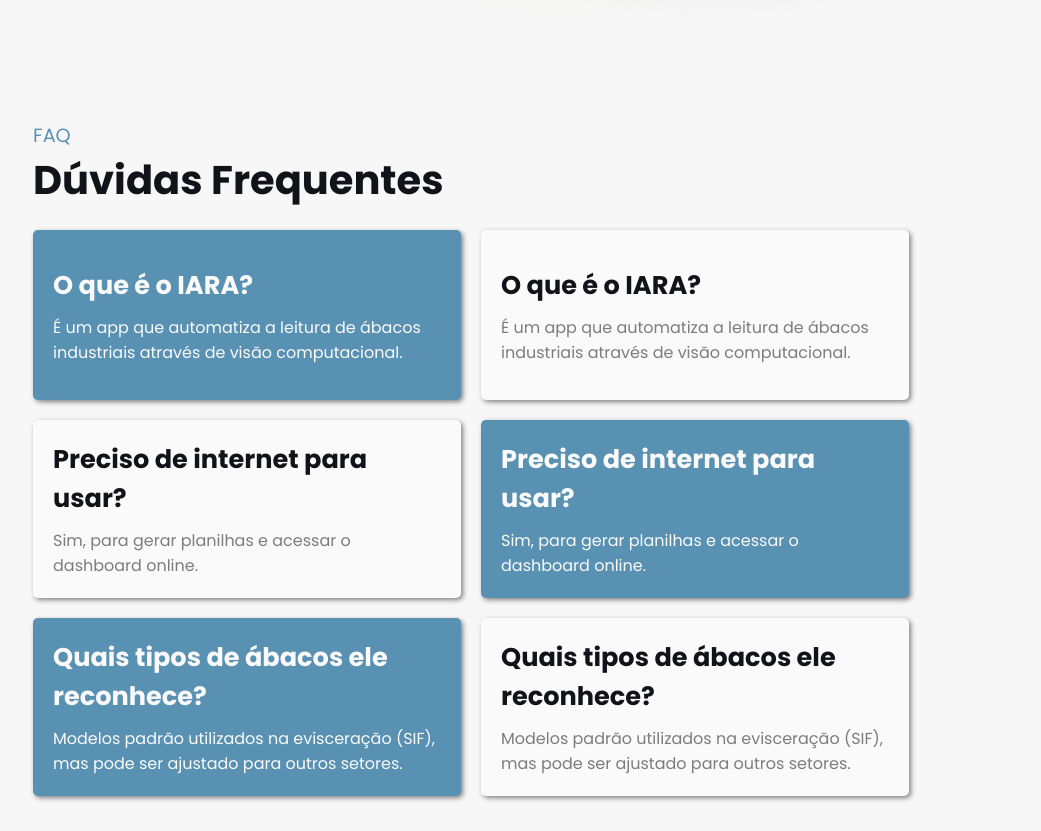
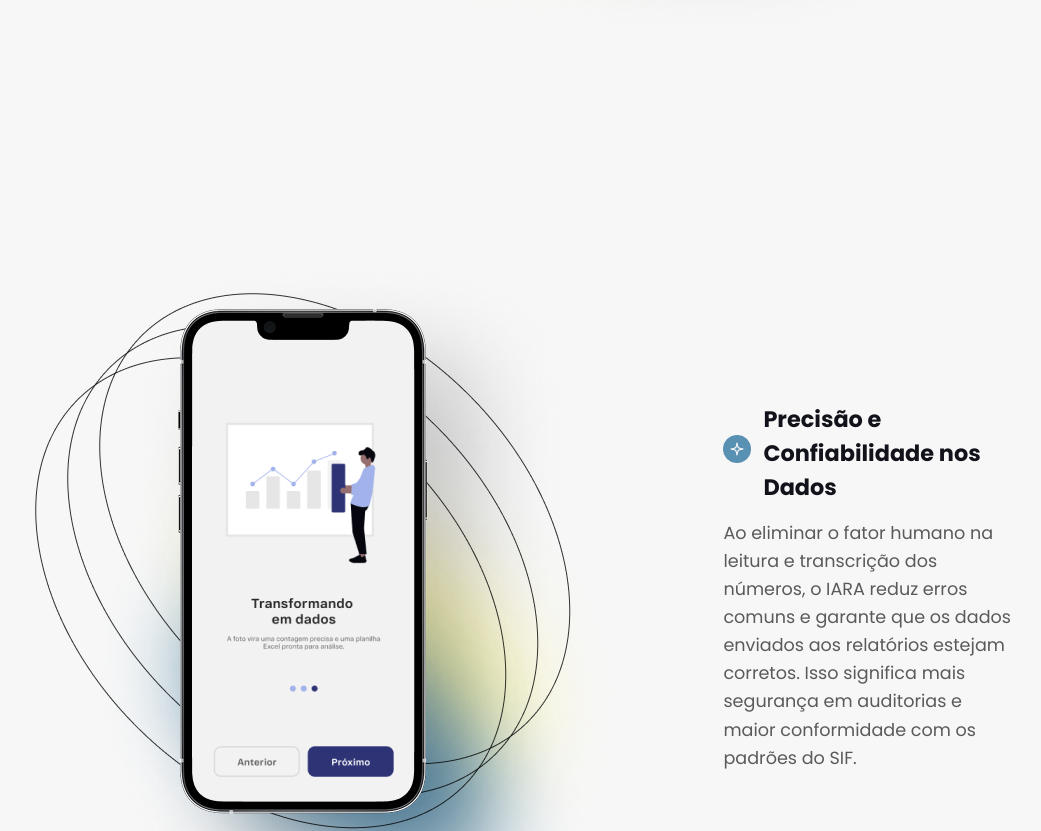
Before and after one commit to luibiondo/Iara-Frontend, a plain HTML site: page index.html in a window 1280 px wide. Shown: the part 2300-3131 px from the top of the page, without its empty margins (159-1200 px from the left). Drawn offline with nearby package versions, Linux system fonts and the light colour scheme.

Commit message:
Adicionando a segunda parte da section Vantagens que faltava

```diff
--- a/index.html
+++ b/index.html
@@ -11,6 +11,7 @@
     <script src="https://cdnjs.cloudflare.com/ajax/libs/jquery/3.7.1/jquery.min.js"
         integrity="sha512-v2CJ7UaYy4JwqLDIrZUI/4hqeoQieOmAZNXBeQyjo21dadnwR+8ZaIJVT8EE2iyI61OV8e6M8PP2/4hpQINQ/g=="
         crossorigin="anonymous" referrerpolicy="no-referrer"></script>
+    <link rel="icon" href="assets/IARA - Imagens Landing/Geral/Mascote IARA.png">
     <link rel="stylesheet" href="src/styles/style.css">
     <link rel="stylesheet" href="src/styles/header.css">
     <link rel="stylesheet" href="src/styles/main1.css">
@@ -107,6 +108,7 @@
         </section>
 
         <section id="vantagens">
+            <div id="agilidade">
                 <div class="conteudo-vantagens">
                     <p class="subtitulo">Vantagens</p>
                     <h2>Por que escolher o IARA?</h2>
@@ -130,6 +132,27 @@
                 <div class="imagem-vantagens">
                     <img src="assets/IARA - Imagens Landing/Home/tire-uma-foto.png" alt="Tire uma boa foto do ábaco">
                     <div class="bg-efeito"></div>
+                </div>
+            </div>
+
+            <div id="precisao">
+                <div class="imagem-vantagens">
+                    <img src="assets/IARA - Imagens Landing/Home/homem-grafico.png" alt="Tire uma boa foto do ábaco">
+                    <div class="bg-efeito"></div>
+                </div>
+
+                <div class="conteudo-vantagens">
+                    <div class="topico">
+                        <div class="icone">
+                            <img src="assets/IARA - Imagens Landing/Topicos/star-02.png" alt="Agilidade">
+                        </div>
+                        <h3>Precisão e Confiabilidade nos Dados</h3>
+                    </div>
+
+                    <p class="texto-vantagens">
+                        Ao eliminar o fator humano na leitura e transcrição dos números, o IARA reduz erros comuns e garante que os dados enviados aos relatórios estejam corretos. Isso significa mais segurança em auditorias e maior conformidade com os padrões do SIF.
+                    </p>
+                </div>
             </div>
         </section>
 
--- a/src/styles/main1.css
+++ b/src/styles/main1.css
@@ -181,7 +181,16 @@
 }
 
 /* ADVANTAGES */
-#vantagens {
+#agilidade {
+    display: flex;
+    align-items: center;
+    justify-content: space-between;
+    padding: 80px 8%;
+    gap: 60px;
+    position: relative;
+}
+
+#precisao {
     display: flex;
     align-items: center;
     justify-content: space-between;
```
Also changed, not shown: instrucoes.html (+1 -0 lines), sobre.html (+1 -0 lines), assets/IARA - Imagens Landing/Geral/Mascote IARA.png (added). Lines whose indentation alone changed are shown as unchanged.
